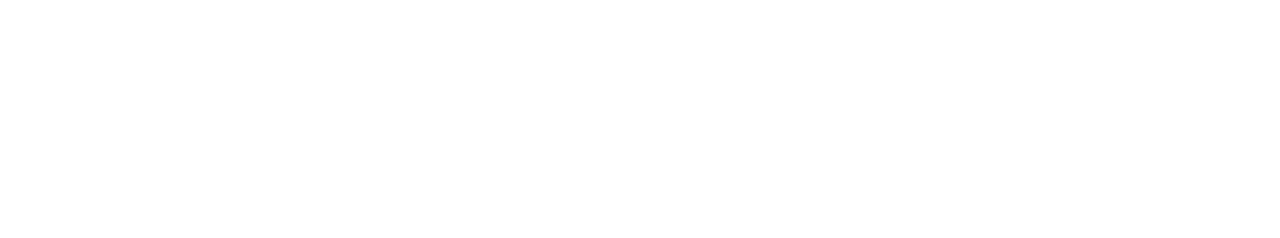
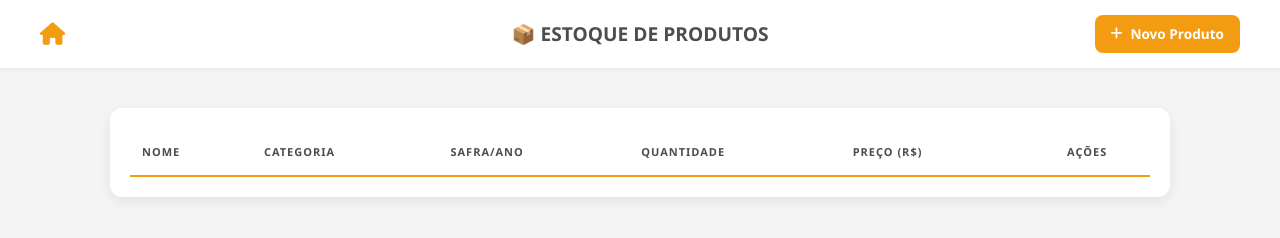
Before and after one commit to YuriAoyagui/ProjetoAdega, a website: page src/views/listar.html in a window 1280 px wide. Drawn offline with Linux system fonts and the light colour scheme.

Commit message:
feat: tela listar e server

```diff
--- a/public/css/listar.css
+++ b/public/css/listar.css
@@ -1,3 +1,110 @@
-body {
-    margin: 0;
+:root {
+    --branco: #FFFFFF;
+    --laranja: #F39C12;
+    --texto: #4D4D4D;
+    --transicao: 0.3s ease;
+    --shadow-subtle: 0 4px 12px rgba(0, 0, 0, 0.08);
 }
+
+.nav-title {
+    font-size: 1.2rem;
+    font-weight: 600;
+    color: var(--texto);
+    position: absolute;
+    left: 50%;
+    transform: translateX(-50%);
+    white-space: nowrap;
+}
+
+.btn-novo-nav {
+    background-color: var(--laranja);
+    color: white;
+    text-decoration: none;
+    padding: 8px 16px;
+    border-radius: 8px;
+    font-size: 0.85rem;
+    font-weight: bold;
+    transition: var(--transicao);
+    display: flex;
+    align-items: center;
+    gap: 8px;
+}
+
+.btn-novo-nav:hover {
+    filter: brightness(0.9);
+    transform: translateY(-2px);
+}
+
+.container {
+    max-width: 1100px;
+    margin: 40px auto;
+    padding: 0 20px;
+}
+
+.tabela-container {
+    background-color: var(--branco);
+    padding: 20px;
+    border-radius: 12px;
+    box-shadow: var(--shadow-subtle);
+    overflow-x: auto;
+}
+
+table {
+    width: 100%;
+    border-collapse: collapse;
+    text-align: left;
+}
+
+th {
+    border-bottom: 2px solid var(--laranja);
+    padding: 15px 12px;
+    color: var(--texto);
+    font-weight: bold;
+    text-transform: uppercase;
+    font-size: 11px;
+    letter-spacing: 1px;
+}
+
+td {
+    padding: 15px 12px;
+    border-bottom: 1px solid #f0f0f0;
+    color: #555;
+    font-size: 14px;
+}
+
+.acoes-container {
+    display: flex;
+    justify-content: center;
+    gap: 10px;
+}
+
+.btn-acao {
+    text-decoration: none;
+    width: 32px;
+    height: 32px;
+    display: flex;
+    align-items: center;
+    justify-content: center;
+    border-radius: 6px;
+    transition: var(--transicao);
+}
+
+.btn-acao.edit {
+    background-color: var(--laranja);
+    color: white;
+}
+
+.btn-acao.delete {
+    background-color: #fff;
+    color: #e74c3c;
+    border: 1px solid #e74c3c;
+}
+
+.btn-acao.delete:hover {
+    background-color: #e74c3c;
+    color: white;
+}
+
+@media (max-width: 768px) {
+    .nav-title { display: none; }
+}
--- a/src/views/listar.html
+++ b/src/views/listar.html
@@ -3,9 +3,42 @@
 <head>
     <meta charset="UTF-8">
     <meta name="viewport" content="width=device-width, initial-scale=1.0">
-    <title>Document</title>
+    <link rel="stylesheet" href="/css/style.css">
+    <link rel="stylesheet" href="/css/listar.css">
+    <link rel="stylesheet" href="https://cdnjs.cloudflare.com/ajax/libs/font-awesome/6.0.0/css/all.min.css">
+    <title>Estoque - Adega</title>
 </head>
 <body>
+     <nav class="navbar">
+        <a href="/" class="nav-icon" title="Voltar ao Início">
+            <i class="fas fa-home"></i>
+        </a>
 
+        <h1 class="nav-title">📦 ESTOQUE DE PRODUTOS</h1>
+
+        <a href="/cadastro" class="btn-novo-nav">
+            <i class="fas fa-plus"></i> Novo Produto
+        </a>
+    </nav>
+
+    <div class="container">
+        <main class="tabela-container">
+            <table>
+                <thead>
+                    <tr>
+                        <th>Nome</th>
+                        <th>Categoria</th>
+                        <th>Safra/Ano</th>
+                        <th>Quantidade</th>
+                        <th>Preço (R$)</th>
+                        <th style="text-align: center;">Ações</th>
+                    </tr>
+                </thead>
+                <tbody id="tabela-corpo">
+                    </tbody>
+            </table>
+        </main>
+    </div>
+    <script src="/js/listar.js"></script>
 </body>
 </html>
```
Also changed, not shown: server.js (+18 -2 lines).
